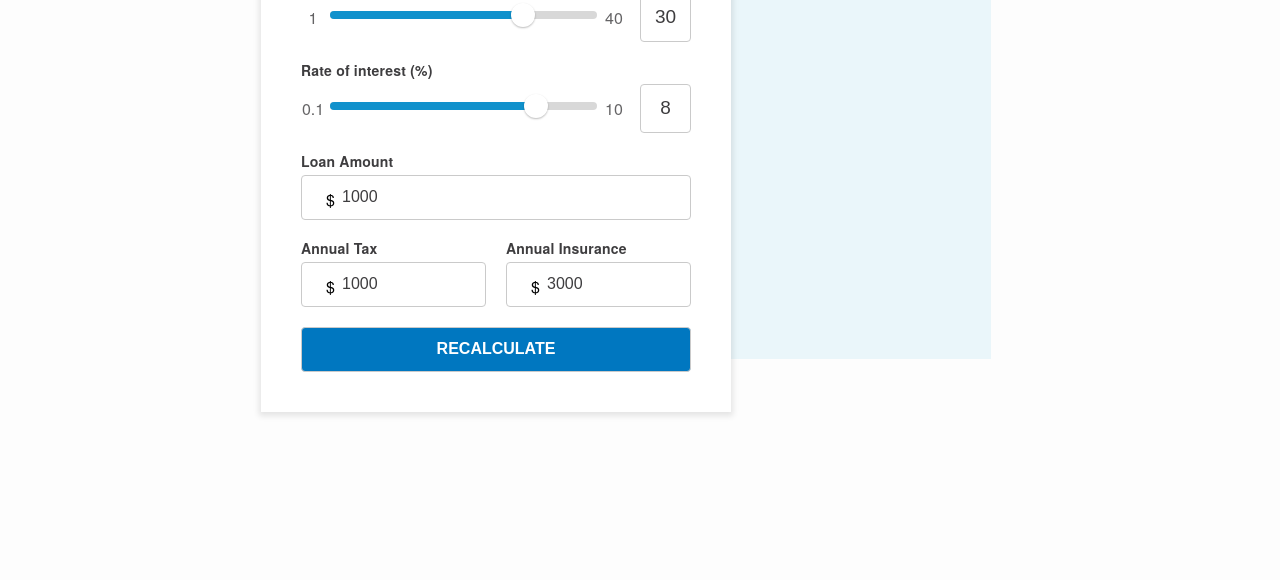
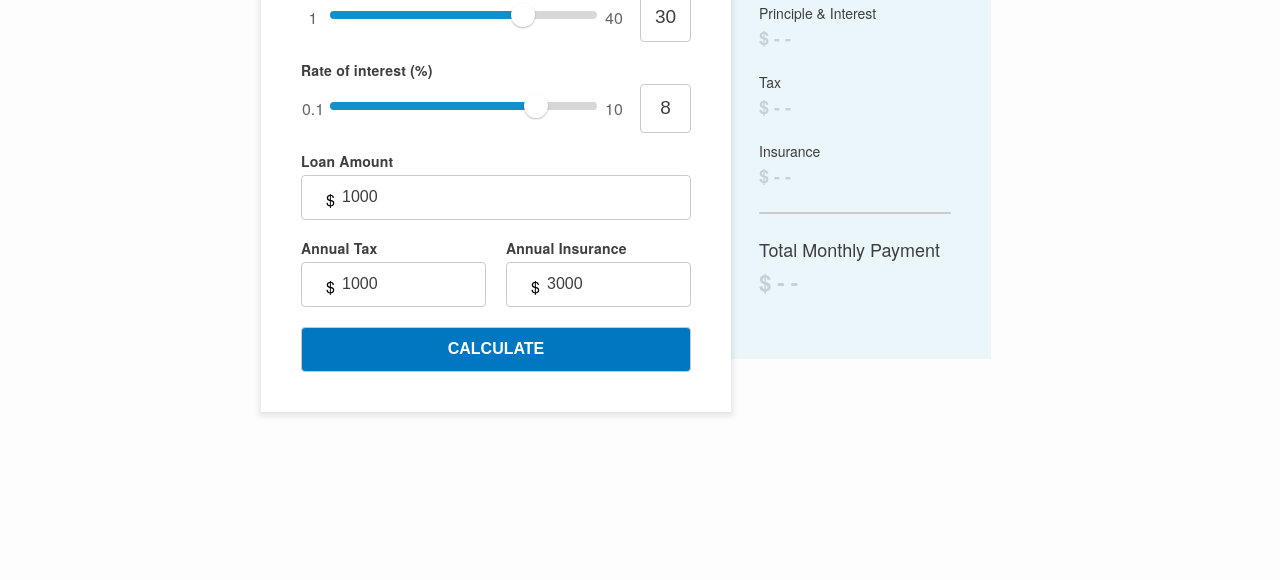
Before and after one commit to paulnunezm/MortgageCalculator, a website: page app/index.html in a window 1280 px wide. Shown: the part 220-800 px from the top of the page. Drawn offline with Linux system fonts and the light colour scheme.

Commit message:
add: calculator results styles

```diff
--- a/app/calculator.css
+++ b/app/calculator.css
@@ -51,12 +51,63 @@ h2 {
     width: 298px;
     height: 440px;
     margin: auto;
+    padding:35px 0 35px 66px;
+    box-sizing: border-box;
     background-color: #eaf6fa;
     -webkit-transform: translate(calc(100% - 10px));
     -moz-transform: translate(calc(100% - 10px));
     -ms-transform: translate(calc(100% - 10px));
     -o-transform: translate(calc(100% - 10px));
     transform: translate(calc(100% - 10px));
+}
+.calculator_results__header{
+    color: #3e3d3f;
+    line-height: 1.36;
+    font-family: HelveticaNeue, Arial, sans-serif;
+    font-weight: normal;
+    font-style: normal;
+    font-stretch: normal;
+    text-align: left;
+}
+
+.calculator_results__header--title{
+    font-size: 22px;
+    margin-bottom: 9px;
+}
+
+.calculator_results__header--subtitle {
+    font-size: 14px;
+    margin: 20px 0 0 0;
+}
+
+.calculator_results__header--total{
+    font-size: 18px;
+    line-height: 1.67;
+}
+
+.calculator_results__divider{
+    width: 192px;
+    height: 2px;
+    margin: 20px 0;
+    border-radius: 2px;
+    background-color:#cbcbcb;
+}
+
+.calculator_results__result {
+    font-weight: bold;
+    color: #3e3d3f;
+    font-size:18px;
+    opacity:0.2;
+    line-height: 1.67;
+    margin: 0;
+}
+
+.calculated .calculator_results__result {
+    opacity: 1;
+}
+
+.calculator_results__result--total {
+    font-size: 22px;
 }
 
 .calculator__card {
--- a/app/index.html
+++ b/app/index.html
@@ -11,8 +11,19 @@
   <h1 class="mortgage_calculator_container__title">Mortgage Calculator</h1>
 
 
-  <div class="calculator calculated">
-    <div class="calculator_results"></div>
+  <div class="calculator">
+    <div class="calculator_results">
+      <h1 class="calculator_results__header calculator_results__header--title">Your results</h1>
+      <h3 class="calculator_results__header calculator_results__header--subtitle">Principle & Interest</h3>
+      <p class="calculator_results__result">$ - -</p>
+      <h3 class="calculator_results__header calculator_results__header--subtitle">Tax</h3>
+      <p class="calculator_results__result">$ - -</p>
+      <h3 class="calculator_results__header calculator_results__header--subtitle">Insurance</h3>
+      <p class="calculator_results__result">$ - -</p>
+      <div class="calculator_results__divider"></div>
+      <h2 class="calculator_results__header calculator_results__header--total">Total Monthly Payment</h2>
+      <p class="calculator_results__result calculator_results__result--total">$ - -</p>
+    </div>
 
     <div class="calculator__card">
       <h2 class="calculator__title">Change values to calculate your results</h2>
```
